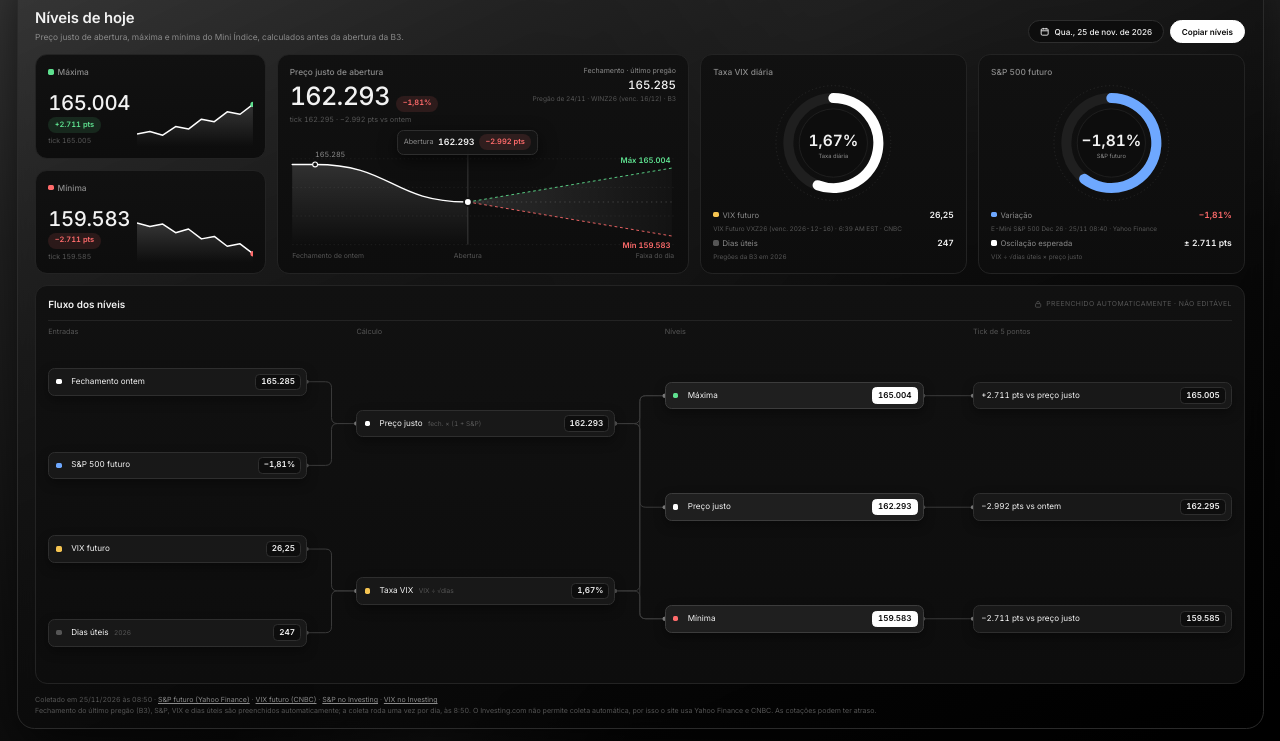
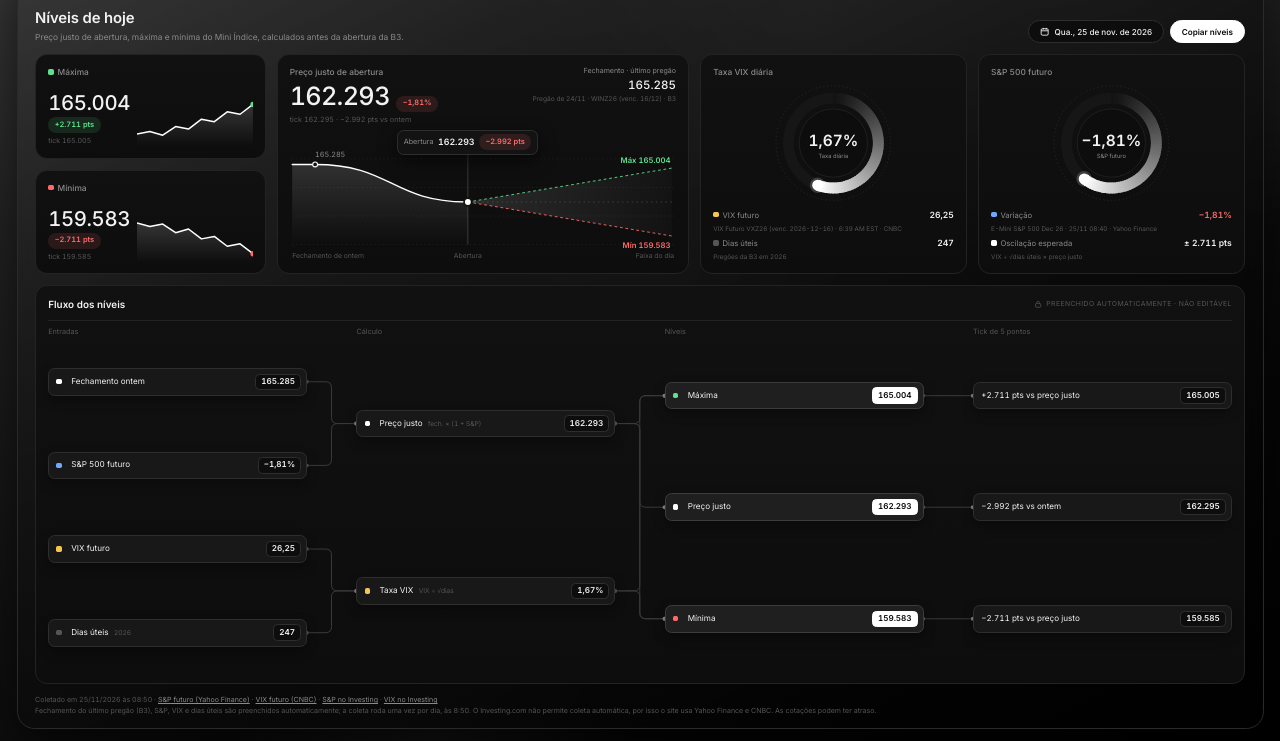
Before and after one commit to REV3RBE/niveis-mini-indice, a plain HTML site: page index.html in a window 1280 px wide. Shown: the part 59-800 px from the top of the page. Drawn offline with Linux system fonts and the light colour scheme.

Commit message:
Aneis em degrade do preto ao branco
Co-Authored-By: Claude Opus 5.5 <noreply@anthropic.com>

```diff
--- a/index.html
+++ b/index.html
@@ -433,10 +433,17 @@ function iniciar(D) {
   function desenharAnel(id, frac, centro, rotulo, cor) {
     var cx = 80, cy = 80, r = 58, A0 = -Math.PI / 2, h = '';
     h += '<circle cx="' + cx + '" cy="' + cy + '" r="74" fill="none" stroke="var(--line-2)" stroke-width="1" stroke-dasharray="1.5 3.5"/>';
-    h += '<circle cx="' + cx + '" cy="' + cy + '" r="' + r + '" fill="none" stroke="var(--tile-2)" stroke-width="13"/>';
+    h += '<circle cx="' + cx + '" cy="' + cy + '" r="' + r + '" fill="none" stroke="#161616" stroke-width="14"/>';
     if (frac > 0) {
-      var f = Math.min(frac, .999), a1 = A0 + Math.PI * 2 * f;
-      h += '<path d="' + arco(cx, cy, r, A0, a1) + '" fill="none" stroke="' + (cor || 'var(--white)') + '" stroke-width="13" stroke-linecap="round"/>';
+      // Arco em degradê do preto (início, no alto) até o branco (valor atual), em pequenos trechos.
+      var f = Math.min(frac, .999), a1 = A0 + Math.PI * 2 * f, N = Math.max(8, Math.round(120 * f));
+      for (var s = 0; s < N; s++) {
+        var t0 = A0 + (a1 - A0) * s / N, t1 = A0 + (a1 - A0) * Math.min(1, (s + 1.6) / N), c = Math.round(18 + 237 * Math.pow((s + 1) / N, 1.25));
+        h += '<path d="' + arco(cx, cy, r, t0, Math.min(t1, a1)) + '" fill="none" stroke="rgb(' + c + ',' + c + ',' + c + ')" stroke-width="14"/>';
+      }
+      var hx = cx + r * Math.cos(a1), hy = cy + r * Math.sin(a1);
+      h += '<circle cx="' + hx.toFixed(2) + '" cy="' + hy.toFixed(2) + '" r="10" fill="#fff" opacity=".18"/>' +
+           '<circle cx="' + hx.toFixed(2) + '" cy="' + hy.toFixed(2) + '" r="7" fill="#fff"/>';
     }
     h += '<circle cx="' + cx + '" cy="' + cy + '" r="44" fill="var(--card-2)" stroke="var(--line)"/>';
     h += '<text x="' + cx + '" y="' + (cy + 4) + '" text-anchor="middle" fill="var(--fg)" font-size="20" font-weight="600"' + FONT + '>' + centro + '</text>';
```
